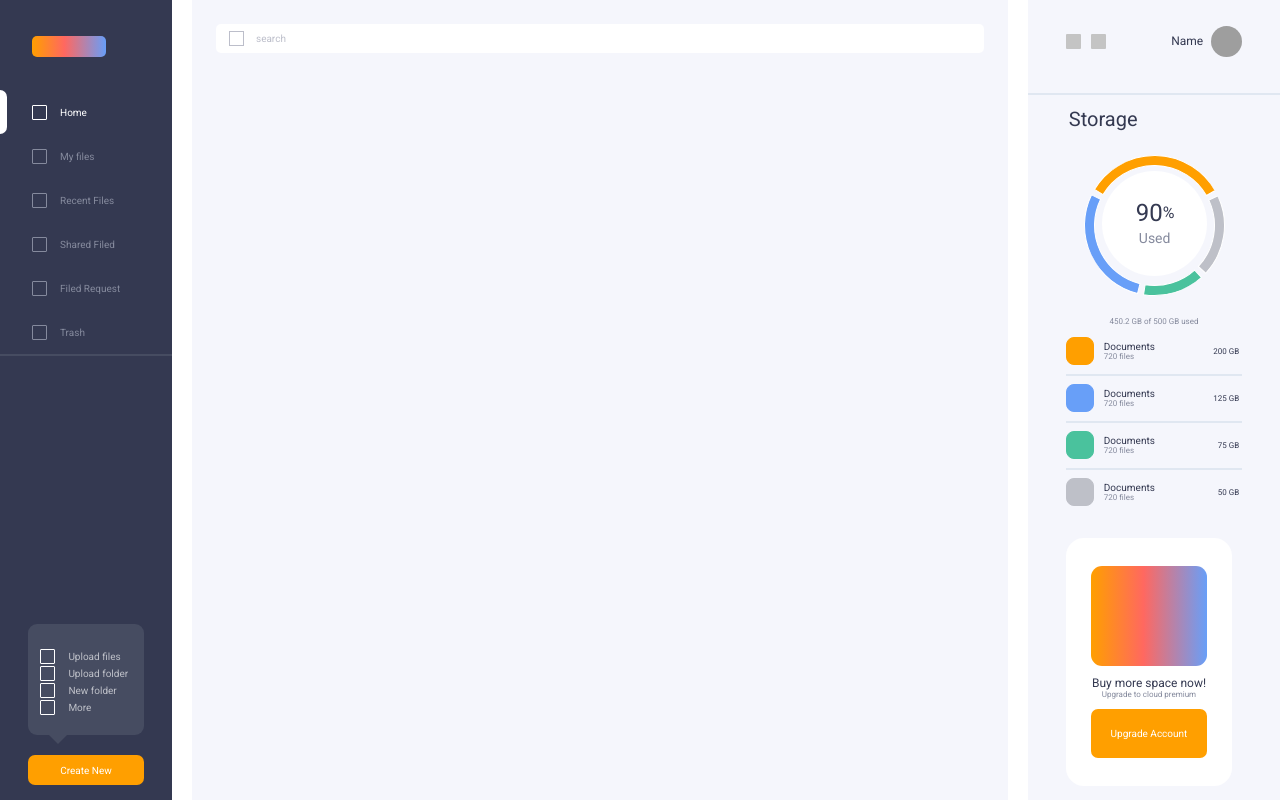
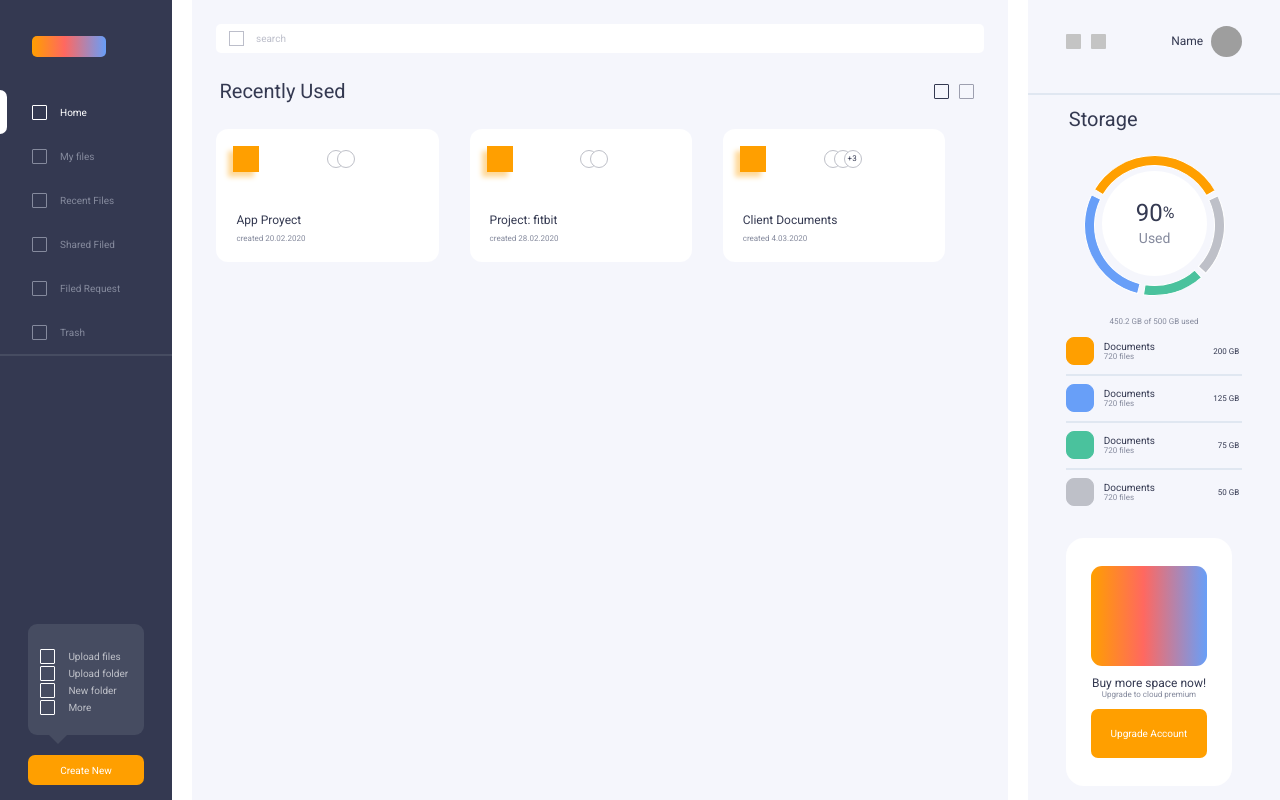
Before and after one commit to gerardotamo/Nerdery-Layout-Challenge, a React (Create React App) app: page / in a window 1280 px wide. Built offline with nearby package versions, Linux system fonts and the light colour scheme; grey boxes are pictures that could not be loaded.

Commit message:
style: add style for cad recently into home page

```diff
--- /dev/null
+++ b/src/components/RecentlyCard/RecentlyCard.tsx
@@ -0,0 +1,71 @@
+import * as style from './style'
+import { BaseColor } from "../../config/color"
+import { Recently } from "../../interfaces/recently"
+import { Rectangule } from "../Rectangule/Rectangule"
+import { Text } from '../Text/Text'
+
+interface Props {
+    data: Recently
+}
+
+export const RecentlyCard = ({ data }: Props) => {
+
+    function Open() {
+        const aux = []
+        for (let index = 0; index < data.open; index++) {
+            aux.push(<Rectangule backgroundColor={BaseColor.whiteColor} borderColor={BaseColor.secondaryGrayColor}
+                borderRadius={9} height='18px' width='18px' style={{ marginLeft: index === 0 ? "0px" : '-18px' }}>
+                {
+                    index === 2 ?
+                        <Text color={BaseColor.primaryColor} size={8} >
+                            +3
+                        </Text>
+                        :
+                        <></>
+                }
+            </Rectangule>
+            );
+            if (index === 2) {
+                break;
+            }
+        }
+        return (
+            <div style={{ display: 'flex' }}>
+                {aux}
+            </div>
+        )
+    }
+
+    return (
+        <Rectangule backgroundColor={BaseColor.whiteColor} borderColor="transparent"
+            borderRadius={12} height="133px" width="29%" style={{ flex: "0 0 29%", marginRight: '4%' }}
+        >
+            <style.Content>
+                <style.View style={{
+                    flexDirection: 'column',
+                    justifyContent: 'space-between',
+                    height: "100px"
+                }}>
+                    <style.View style={{
+                        alignItems: 'center',
+                        justifyContent:'space-between',
+                        width: "70%"
+                    }}>
+                        <Rectangule backgroundColor={BaseColor.orangePrimaryColor} borderColor='transparent'
+                            borderRadius={0} height='26px' width="26px" style={{ boxShadow: `-5px 5px 5px ${BaseColor.shadowOrangePrimaryColor}` }}
+                        />
+                        <Open />
+                    </style.View>
+                    <style.View style={{ flexDirection: 'column' }}>
+                        <Text color={BaseColor.primaryColor} size={12} style={{marginBottom:'4px'}}>
+                            {data.name}
+                        </Text>
+                        <Text color={BaseColor.inactiveGrayColor} size={8} >
+                            created {data.created}
+                        </Text>
+                    </style.View>
+                </style.View>
+            </style.Content>
+        </Rectangule>
+    )
+}
--- /dev/null
+++ b/src/components/RecentlyCard/style.tsx
@@ -0,0 +1,11 @@
+import styled from "styled-components";
+
+export const Content = styled.div`
+    padding: 16px;
+    position: relative;
+`;
+
+export const View = styled.div`
+    display: flex;
+
+`;
--- a/src/config/color.tsx
+++ b/src/config/color.tsx
@@ -2,7 +2,8 @@ const GreenColor = {
     greenPrimaryColor: "#4AC29D"
 }
 const OrangeColor = {
-    orangePrimaryColor: "#FF9F00"
+    orangePrimaryColor: "#FF9F00",
+    shadowOrangePrimaryColor: "#FFD999"
 }
 const BlueColor = {
     bluePrimaryColor: "#689FF8"
@@ -16,6 +17,7 @@ const BaseColor = {
     whiteColor: "#FFFFFF",
     grayColor: "#C4C4C4",
     inactiveGrayColor: "#858A9D",
+    inactiveSecondaryGrayColor: "#9D9FAF",
     secondaryGrayColor: "#BEC0C8",
     accentGrayColor: "#BCBECA",
     fieldColor: "#F5F6FC",
--- /dev/null
+++ b/src/interfaces/recently.tsx
@@ -0,0 +1,6 @@
+export interface Recently{
+    id: number,
+    name: string,
+    created: string,
+    open: number
+}
--- a/src/pages/home/Home.tsx
+++ b/src/pages/home/Home.tsx
@@ -1,20 +1,56 @@
+import { RecentlyCard } from '../../components/RecentlyCard/RecentlyCard';
 import { Rectangule } from '../../components/Rectangule/Rectangule';
+import { Text } from '../../components/Text/Text';
 import { BaseColor } from '../../config/color';
 import * as style from './style'
 
 
 const Home = () => {
+
+  const recentlyOpen = [
+    {id: 0, name: "App Proyect", created: "20.02.2020", open: 2},
+    {id: 1, name: "Project: fitbit", created: "28.02.2020", open: 2},
+    {id: 2, name: "Client Documents", created: "4.03.2020", open: 4},
+  ]
+
   return (
     <style.Content>
       <Rectangule backgroundColor={BaseColor.whiteColor} borderColor='transparent'
         borderRadius={5} height='29px' width='100%'
-        style={{ display: 'flex', alignItems: 'center', paddingInline:'12px' }}
+        style={{ display: 'flex', alignItems: 'center', paddingInline: '12px' }}
       >
         <Rectangule backgroundColor='transparent' borderColor={BaseColor.accentGrayColor}
           borderRadius={0} height='15px' width='15px'
         />
-        <style.TextInput placeholder={'search'}/>
+        <style.TextInput placeholder={'search'} />
       </Rectangule>
+
+      <style.View style={{
+        justifyContent: 'space-between', alignItems: 'center',
+        marginBlock: '3%'
+      }}>
+        <Text color={BaseColor.primaryColor} size={20}>
+          Recently Used
+        </Text>
+        <style.View>
+          <Rectangule backgroundColor='transparent' borderColor={BaseColor.primaryColor}
+            borderRadius={1} height='15px' width='15px'
+          />
+          <Rectangule backgroundColor='transparent' borderColor={BaseColor.inactiveSecondaryGrayColor}
+            borderRadius={1} height='15px' width='15px'
+          />
+        </style.View>
+      </style.View>
+
+      <style.View style={{flexFlow: 'row wrap'}}>
+          {
+            recentlyOpen.map((item, index) =>{
+              return(
+                <RecentlyCard data={item}/>
+              )
+            })
+          }
+      </style.View>
     </style.Content>
   )
 }
--- a/src/pages/home/style.tsx
+++ b/src/pages/home/style.tsx
@@ -28,3 +28,8 @@ export const TextInput = styled.input`
         font-size: 10px;
     }
 `;
+
+export const View = styled.div`
+    display: flex;
+
+`;
```
